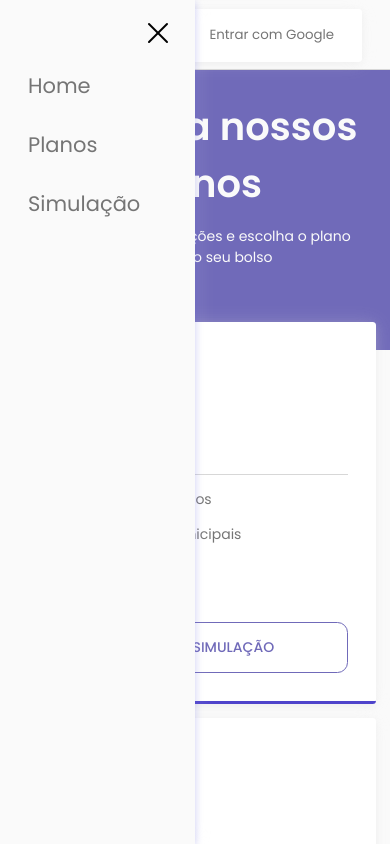
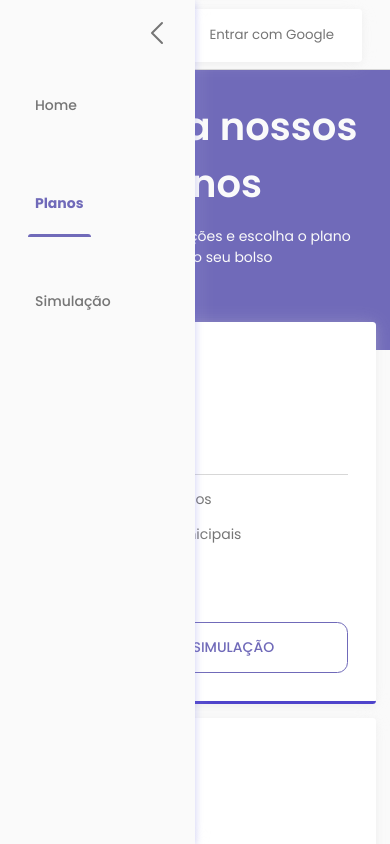
Before and after one commit to gabrielauzier/telzir, a React (Create React App) app: page /plans in a window 390 px wide. Both pictures are taken after a click on the icon 44 px from the left and 35 px from the top of the page. Shown: the top 844 px of the page. Built offline with nearby package versions, Linux system fonts and the light colour scheme; no server answers.

Commit message:
refactor: create active link component

```diff
--- /dev/null
+++ b/src/components/Header/components/ActiveLink.tsx
@@ -0,0 +1,10 @@
+import { LinkProps, useLocation } from "react-router-dom";
+import { NavLink } from "../styles";
+
+export function ActiveLink({ ...rest }: LinkProps) {
+  const { pathname } = useLocation();
+
+  const className = pathname === rest.to ? "active" : "";
+
+  return <NavLink {...rest} className={className}></NavLink>;
+}
--- a/src/components/Header/components/MobileMenu.tsx
+++ b/src/components/Header/components/MobileMenu.tsx
@@ -1,5 +1,6 @@
-import { X as CloseIcon } from "phosphor-react";
-import { MobileMenuContainer, MobileMenuLink } from "../styles";
+import { CaretLeft } from "phosphor-react";
+import { MobileMenuContainer } from "../styles";
+import { ActiveLink } from "./ActiveLink";
 
 interface MobileMenuProps {
   isOpen: boolean;
@@ -10,19 +11,19 @@ export function MobileMenu({ isOpen, onClose }: MobileMenuProps) {
   return (
     <MobileMenuContainer isOpen={isOpen}>
       <header>
-        <CloseIcon size={32} color="black" onClick={onClose} />
+        <CaretLeft size={32} onClick={onClose} />
       </header>
 
       <main>
-        <MobileMenuLink onClick={onClose} to="/">
+        <ActiveLink onClick={onClose} to="/">
           Home
-        </MobileMenuLink>
-        <MobileMenuLink onClick={onClose} to="/plans">
+        </ActiveLink>
+        <ActiveLink onClick={onClose} to="/plans">
           Planos
-        </MobileMenuLink>
-        <MobileMenuLink onClick={onClose} to="/simulation">
+        </ActiveLink>
+        <ActiveLink onClick={onClose} to="/simulation">
           Simulação
-        </MobileMenuLink>
+        </ActiveLink>
       </main>
     </MobileMenuContainer>
   );
--- a/src/components/Header/components/Navbar.tsx
+++ b/src/components/Header/components/Navbar.tsx
@@ -1,23 +1,11 @@
-import { useLocation } from "react-router-dom";
-import { NavLink } from "../styles";
+import { ActiveLink } from "./ActiveLink";
 
 export function Navbar() {
-  const { pathname } = useLocation();
-
   return (
     <nav>
-      <NavLink to="/" className={pathname === "/" ? "active" : ""}>
-        Home
-      </NavLink>
-      <NavLink to="/plans" className={pathname === "/plans" ? "active" : ""}>
-        Planos
-      </NavLink>
-      <NavLink
-        to="/simulation"
-        className={pathname === "/simulation" ? "active" : ""}
-      >
-        Simulação
-      </NavLink>
+      <ActiveLink to="/">Home</ActiveLink>
+      <ActiveLink to="/plans">Planos</ActiveLink>
+      <ActiveLink to="/simulation">Simulação</ActiveLink>
     </nav>
   );
 }
--- a/src/components/Header/styles.ts
+++ b/src/components/Header/styles.ts
@@ -38,6 +38,10 @@ export const NavLink = styled(Link)`
 
   & + a {
     margin-left: 2rem;
+
+    @media (max-width: 768px) {
+      margin-left: 0;
+    }
   }
 
   &::after {
@@ -74,12 +78,12 @@ export const NavLink = styled(Link)`
 // for mobile devices
 export const MenuIconForMobile = styled(List).attrs({
   size: 32,
-  color: "black",
   weight: "fill",
 })`
   height: 5rem;
   display: none;
   cursor: pointer;
+  color: var(--text-color);
 
   @media (max-width: 768px) {
     display: block;
@@ -112,6 +116,10 @@ export const MobileMenuContainer = styled.div<MobileContainerProps>`
     right: 1.5rem;
     cursor: pointer;
     outline: none;
+
+    svg {
+      color: var(--text-color);
+    }
   }
 
   main {
@@ -121,15 +129,3 @@ export const MobileMenuContainer = styled.div<MobileContainerProps>`
     gap: 2rem;
   }
 `;
-
-export const MobileMenuLink = styled(Link)`
-  display: flex;
-  align-items: center;
-  justify-content: center;
-  font-size: 1.5rem;
-  text-decoration: none;
-  list-style: none;
-  transition: 0.2s ease-in-out;
-  color: var(--text-color);
-  cursor: pointer;
-`;
--- a/src/components/Plans/index.tsx
+++ b/src/components/Plans/index.tsx
@@ -18,15 +18,15 @@ export function Plans() {
             </p>
             <ul>
               <li>
-                <img src={checkImg} alt="" />
+                <img src={checkImg} alt="perk" />
                 30 minutos gratuitos
               </li>
               <li>
-                <img src={checkImg} alt="" />
+                <img src={checkImg} alt="perk" />
                 Ligações intermunicipais
               </li>
               <li>
-                <img src={checkImg} alt="" />
+                <img src={checkImg} alt="perk" />
                 Suporte 24h
               </li>
             </ul>
@@ -41,14 +41,14 @@ export function Plans() {
             </p>
             <ul>
               <li>
-                <img src={checkImg} alt="" /> 1 hora gratuita
+                <img src={checkImg} alt="perk" /> 1 hora gratuita
               </li>
               <li>
-                <img src={checkImg} alt="" />
+                <img src={checkImg} alt="perk" />
                 Ligações intermunicipais
               </li>
               <li>
-                <img src={checkImg} alt="" />
+                <img src={checkImg} alt="perk" />
                 Suporte 24h
               </li>
             </ul>
@@ -63,14 +63,14 @@ export function Plans() {
             </p>
             <ul>
               <li>
-                <img src={checkImg} alt="" />2 horas gratuitas
+                <img src={checkImg} alt="perk" />2 horas gratuitas
               </li>
               <li>
-                <img src={checkImg} alt="" />
+                <img src={checkImg} alt="perk" />
                 Ligações intermunicipais
               </li>
               <li>
-                <img src={checkImg} alt="" />
+                <img src={checkImg} alt="perk" />
                 Suporte 24h
               </li>
             </ul>
```
